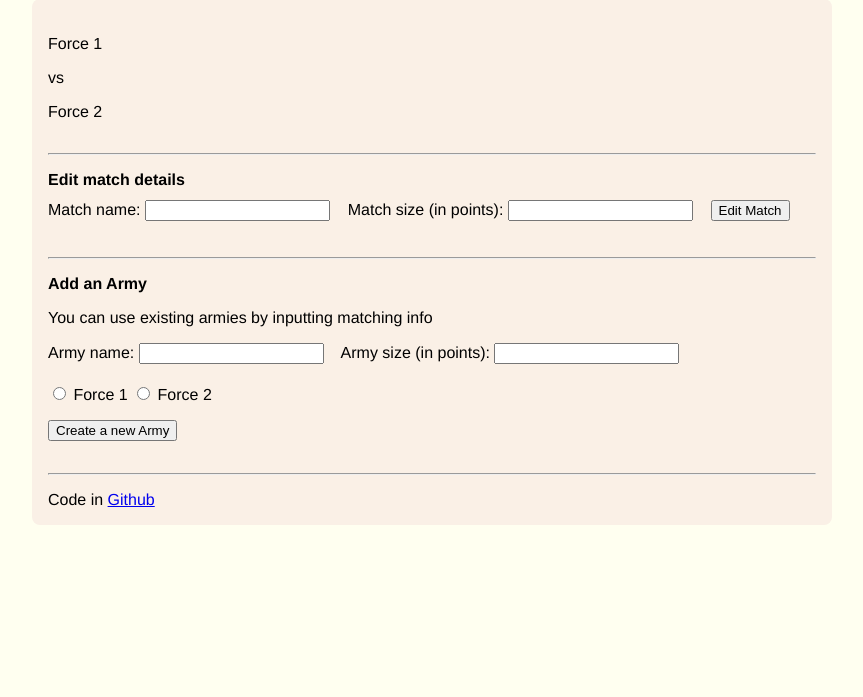
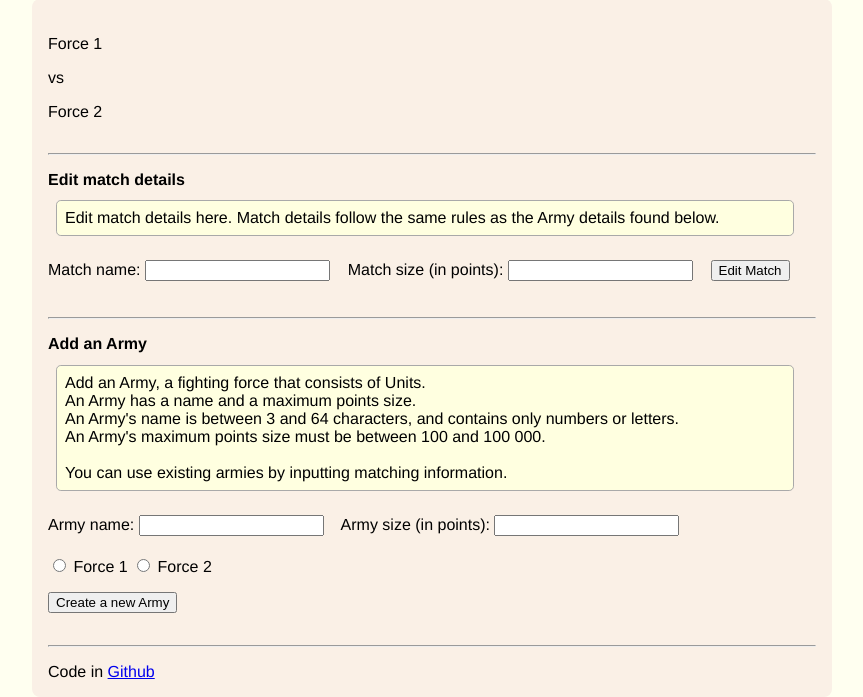
Before and after one commit to CleanDry/Turnauskirjanpito, a Flask app: template templates/match.html in a window 1280 px wide. Shown: the part 193-890 px from the top of the page, without its empty margins (208-1071 px from the left). Before the commit the page ends 718 px from the top, so only its background shows below. Run offline with Flask 2, Linux system fonts and the light colour scheme; the template is opened without the code that fills it, so the values that code supplies are empty; the visitor is signed in with stand-in values (Sample User, id 1).

Commit message:
Added info-boxes to html-templates. Bug fixes.

```diff
--- a/matches_service.py
+++ b/matches_service.py
@@ -53,7 +53,7 @@ def find_match_armies(match_id):
     force2 = []
 
     for army in armies:
-        if army[1] == 1:
+        if army[0] == 1:
             force1.append(army)
         else:
             force2.append(army)
--- a/static/custom.css
+++ b/static/custom.css
@@ -102,6 +102,19 @@ hr {
     margin-block-end: .7em;
 }
 
+.infoPara {
+    margin: .5em;
+    max-width: 45em;
+    white-space: pre-line;
+    margin-block-end: 1.5em;
+    background-color: lightyellow;
+    padding: .5em;
+    border-radius: .3em;
+    border-style: solid;
+    border-width: .1em;
+    border-color: darkgrey;
+}
+
 .inputForm {
     display: inline-block;
 }
--- a/templates/match.html
+++ b/templates/match.html
@@ -35,6 +35,7 @@
     </ul>
     <hr class="big-gap-hr">
     <h4>Edit match details</h4>
+    <p class="infoPara">Edit match details here. Match details follow the same rules as the Army details found below.</p>
     <form class="inputForm" action="/match/{{ match.matchid }}" method="POST" onsubmit="return checkMatch(this)">
         Match name: <input type="text" name="match_name">
         Match size (in points): <input type="number" name="match_size">
@@ -43,7 +44,13 @@
     </form>
     <hr class="big-gap-hr">
     <h4>Add an Army</h4>
-    <p>You can use existing armies by inputting matching info</p>
+    <p class="infoPara">Add an Army, a fighting force that consists of Units.
+        An Army has a name and a maximum points size.
+        An Army's name is between 3 and 64 characters, and contains only numbers or letters.
+        An Army's maximum points size must be between 100 and 100 000.
+
+        You can use existing armies by inputting matching information.
+    </p>
     <form class="inputForm" action="/managematcharmies" method="POST" onsubmit="return checkArmy(this)">
         Army name: <input type="text" name="army_name">
         Army size (in points): <input type="number" name="army_size">
@@ -68,8 +75,8 @@
             alert("Match name must be 3-64 charaters long");
             return false;
         }
-        if (form.match_size.value.length < 3 | form.match_size.value.length > 6) {
-            alert("Match size must be between 100 - 999 999");
+        if (form.match_size.value < 100 | form.match_size.value > 100000) {
+            alert("Match size must be between 100 - 100 000");
             return false;
         }
         return true;
@@ -82,8 +89,8 @@
             alert("Match name must be 3-64 charaters long");
             return false;
         }
-        if (form.army_size.value.length < 3 | form.army_size.value.length > 6) {
-            alert("Match size must be between 100 - 999 999");
+        if (form.army_size.value < 100 | form.army_size.value > 100000) {
+            alert("Match size must be between 100 - 100 000");
             return false;
         }
         return true;
```
Also changed, not shown: templates/armies.html (+10 -2 lines), templates/army.html (+10 -3 lines), templates/matches.html (+8 -2 lines), templates/units.html (+9 -1 lines).
